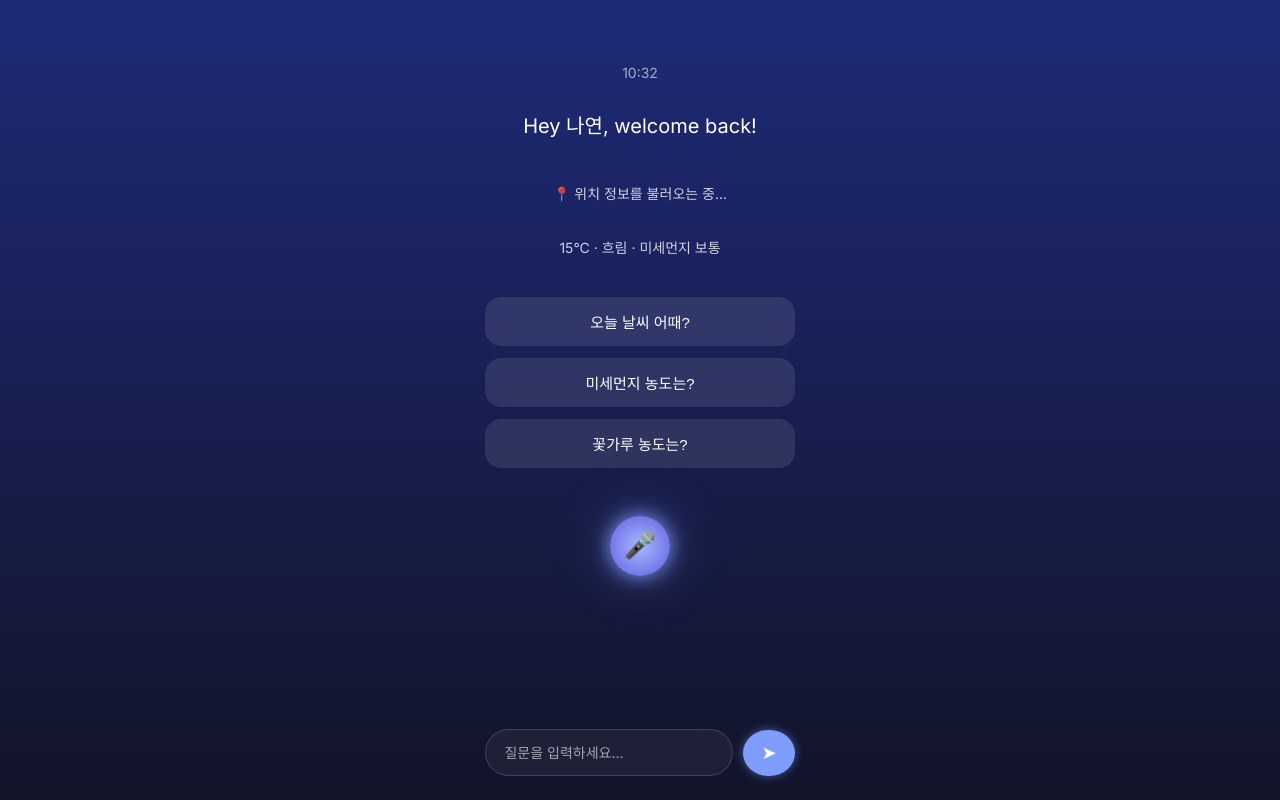
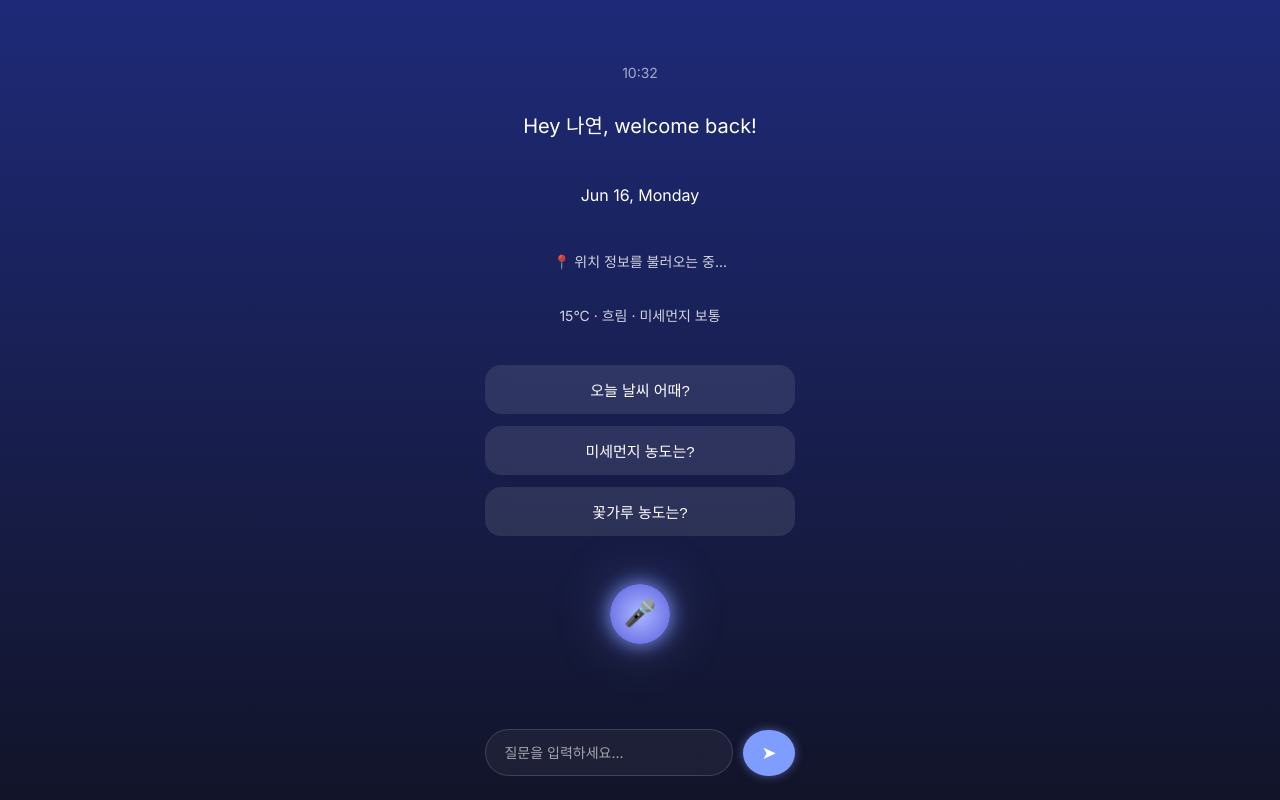
Before and after one commit to havetodo-yeon/weather-assistant-frontend, a React (Create React App) app in the folder weather-assistant/: page / in a window 1280 px wide. Built offline with nearby package versions, Linux system fonts and the light colour scheme; no server answers.

Commit message:
FEAT: 홈화면에 날짜 출력 기능 추가
# 요약
홈 화면에서 오늘 날짜를 출력하는 기능을 추가하였습니다.

# 작업 내용
홈 화면에 오늘 날짜가 "May 24, Monday" 순의 형식으로 출력되도록 구현하였습니다.

```diff
--- a/weather-assistant/src/screens/Home/Home.js
+++ b/weather-assistant/src/screens/Home/Home.js
@@ -10,11 +10,18 @@ const Home = ({
   sendFromPreset,
   handleVoiceInput
 }) => {
+  const today = new Date();
+  const formattedDate = formatDate(today); // ex. "May 24, Monday"
+
   return (
     <>
       <div className="home-screen">
         <div className="time-bar">{time}</div>
         <h1 className="welcome">Hey 나연, welcome back!</h1>
+
+        {/*  날짜 출력 */}
+        <p className="date">{formattedDate}</p>
+
         <p className="location">📍 {location}</p>
         <p className="summary">15°C · 흐림 · 미세먼지 보통</p>
         <div className="preset-buttons">
@@ -44,4 +51,17 @@ const Home = ({
   );
 };
 
+
+function formatDate(date) {
+  const options = { month: 'short', day: 'numeric', weekday: 'long' };
+  const parts = new Intl.DateTimeFormat('en-US', options).formatToParts(date);
+
+  const month = parts.find(p => p.type === 'month').value;
+  const day = parts.find(p => p.type === 'day').value;
+  const weekday = parts.find(p => p.type === 'weekday').value;
+
+  return `${month} ${day}, ${weekday}`;  // month -> day -> weekday 순으로 포맷된 문자열 반환 ("May 24, Monday")
+}
+
+
 export default Home;
```
